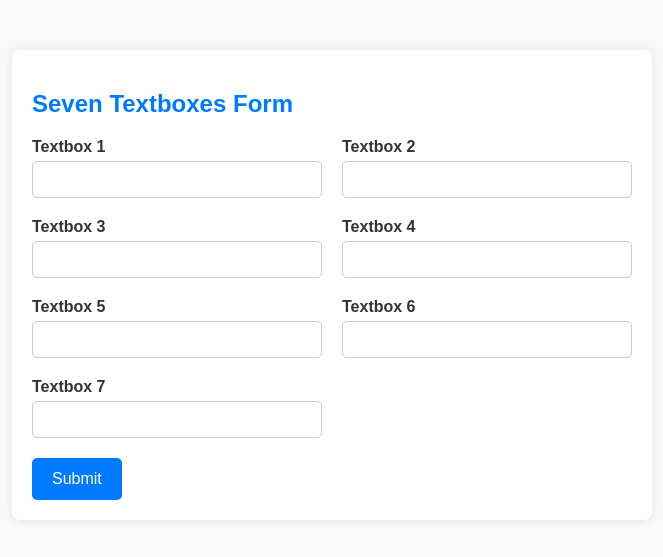
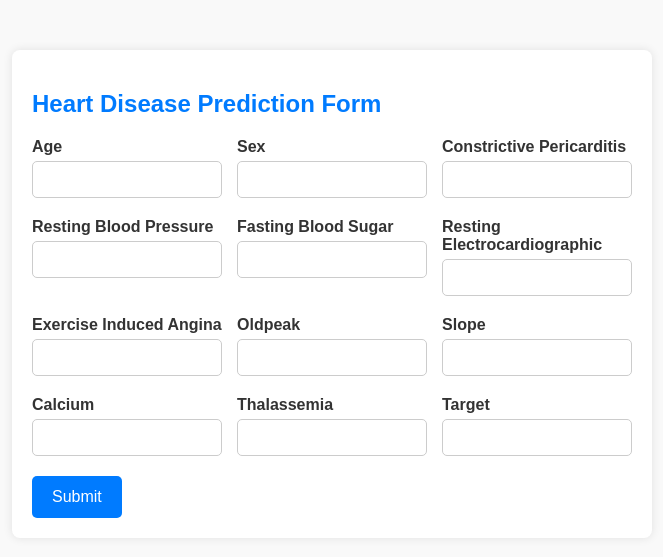
Before and after one commit to Bhavya-Nanavati/Health_Prognosis, a Flask app: page / in a window 1280 px wide. Shown: the top 557 px of the page, without its empty margins (308-971 px from the left). Run offline with Flask 3, Linux system fonts and the light colour scheme.

Commit message:
modified:   templates/index.html

```diff
--- a/templates/index.html
+++ b/templates/index.html
@@ -3,50 +3,138 @@
 <head>
 <meta charset="UTF-8">
 <meta name="viewport" content="width=device-width, initial-scale=1.0">
-<title>Seven Textboxes Form</title>
-<link rel="stylesheet" type="text/css" href="style.css">
+<title>Heart Disease Prediction Form</title>
+<style>
+body {
+  font-family: Arial, sans-serif;
+  background-color: #f9f9f9;
+  margin: 0;
+  padding: 0;
+}
+
+.container {
+  width: 80%;
+  max-width: 600px;
+  margin: 50px auto;
+  background-color: #fff;
+  padding: 20px;
+  border-radius: 8px;
+  box-shadow: 0 0 10px rgba(0, 0, 0, 0.1);
+}
+
+h2 {
+  color: #007bff;
+}
+
+.form-row {
+  display: flex;
+  justify-content: space-between;
+  margin-bottom: 20px;
+}
+
+.form-group {
+  width: calc(33.33% - 10px);
+}
+
+label {
+  display: block;
+  font-weight: bold;
+  margin-bottom: 5px;
+  color: #333;
+}
+
+input[type="text"] {
+  width: 100%;
+  padding: 10px;
+  border-radius: 5px;
+  border: 1px solid #ccc;
+  box-sizing: border-box;
+  transition: border-color 0.3s ease;
+}
+
+input[type="text"]:focus {
+  border-color: #007bff;
+  outline: none;
+}
+
+input[type="submit"] {
+  background-color: #007bff;
+  color: #fff;
+  border: none;
+  padding: 12px 20px;
+  border-radius: 5px;
+  cursor: pointer;
+  font-size: 16px;
+  transition: background-color 0.3s ease;
+}
+
+input[type="submit"]:hover {
+  background-color: #0056b3;
+}
+</style>
 </head>
 <body>
 
 <div class="container">
-  <h2>Seven Textboxes Form</h2>
+  <h2>Heart Disease Prediction Form</h2>
   <form method="post" action="/result">
     <div class="form-row">
       <div class="form-group">
-        <label for="textbox1">Textbox 1</label>
-        <input type="text" id="textbox1" name="textbox1" required>
+        <label for="age">Age</label>
+        <input type="text" id="age" name="age" required>
       </div>
       <div class="form-group">
-        <label for="textbox2">Textbox 2</label>
-        <input type="text" id="textbox2" name="textbox2" required>
+        <label for="sex">Sex</label>
+        <input type="text" id="sex" name="sex" required>
+      </div>
+      <div class="form-group">
+        <label for="constrictive_pericarditis">Constrictive Pericarditis</label>
+        <input type="text" id="constrictive_pericarditis" name="constrictive_pericarditis" required>
       </div>
     </div>
     <div class="form-row">
       <div class="form-group">
-        <label for="textbox3">Textbox 3</label>
-        <input type="text" id="textbox3" name="textbox3" required>
+        <label for="resting_blood_pressure">Resting Blood Pressure</label>
+        <input type="text" id="resting_blood_pressure" name="resting_blood_pressure" required>
       </div>
       <div class="form-group">
-        <label for="textbox4">Textbox 4</label>
-        <input type="text" id="textbox4" name="textbox4" required>
+        <label for="fasting_blood_sugar">Fasting Blood Sugar</label>
+        <input type="text" id="fasting_blood_sugar" name="fasting_blood_sugar" required>
+      </div>
+      <div class="form-group">
+        <label for="resting_electrocardiographic">Resting Electrocardiographic</label>
+        <input type="text" id="resting_electrocardiographic" name="resting_electrocardiographic" required>
       </div>
     </div>
     <div class="form-row">
       <div class="form-group">
-        <label for="textbox5">Textbox 5</label>
-        <input type="text" id="textbox5" name="textbox5" required>
+        <label for="exercise_induced_angina">Exercise Induced Angina</label>
+        <input type="text" id="exercise_induced_angina" name="exercise_induced_angina" required>
       </div>
       <div class="form-group">
-        <label for="textbox6">Textbox 6</label>
-        <input type="text" id="textbox6" name="textbox6" required>
+        <label for="oldpeak">Oldpeak</label>
+        <input type="text" id="oldpeak" name="oldpeak" required>
+      </div>
+      <div class="form-group">
+        <label for="slope">Slope</label>
+        <input type="text" id="slope" name="slope" required>
       </div>
     </div>
     <div class="form-row">
       <div class="form-group">
-        <label for="textbox7">Textbox 7</label>
-        <input type="text" id="textbox7" name="textbox7" required>
+        <label for="calcium">Calcium</label>
+        <input type="text" id="calcium" name="calcium" required>
+      </div>
+      <div class="form-group">
+        <label for="thalassemia">Thalassemia</label>
+        <input type="text" id="thalassemia" name="thalassemia" required>
+      </div>
+      <div class="form-group">
+        <label for="target">Target</label>
+        <input type="text" id="target" name="target" required>
       </div>
     </div>
+
     <input type="submit" value="Submit">
   </form>
 </div>
```
